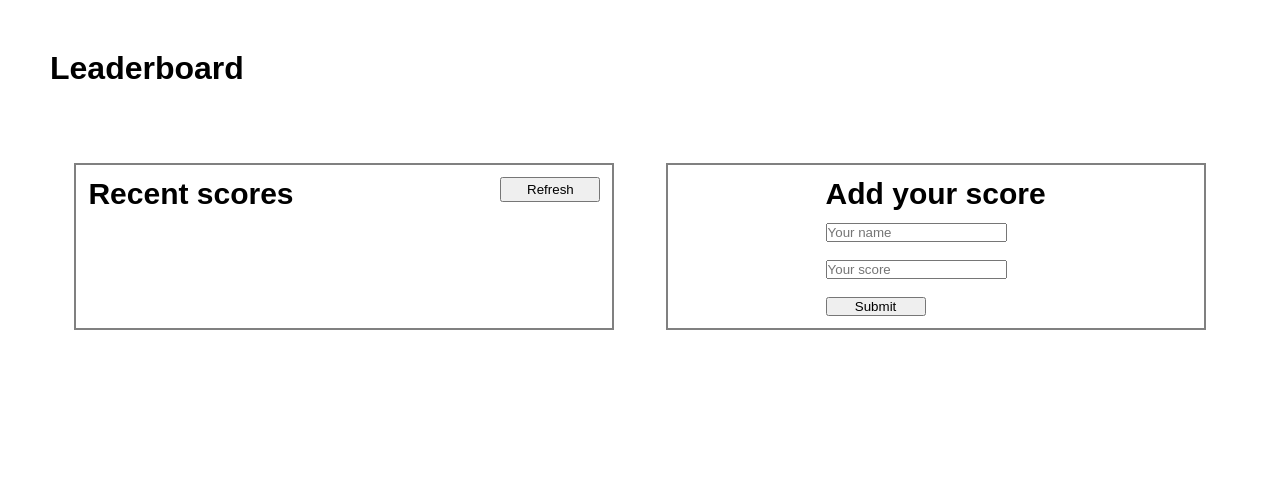
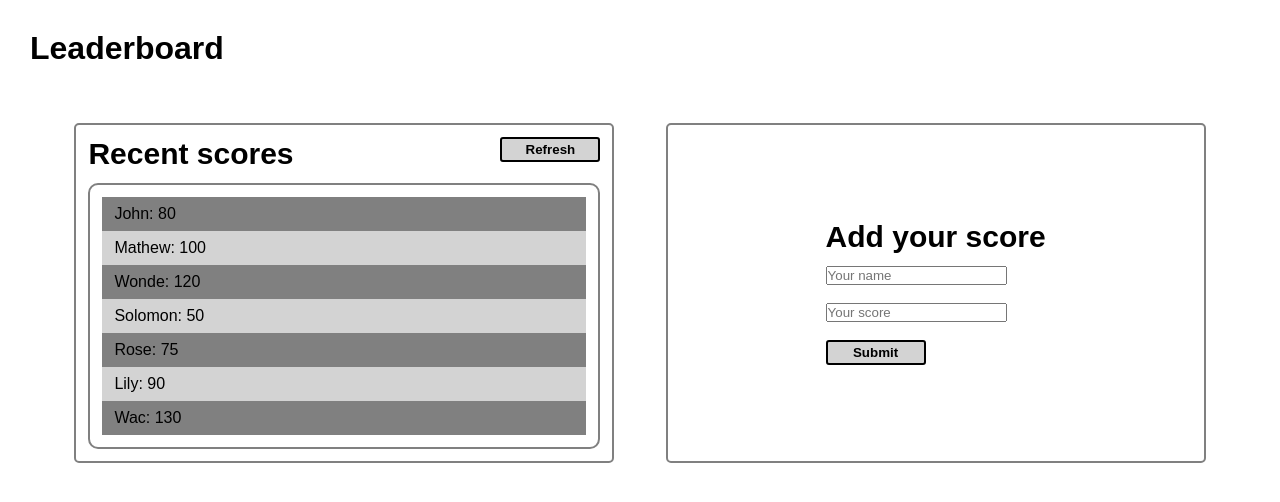
Before and after one commit to wacoo/smart-api-leaderboard, a website built with webpack: page src/index.html in a window 1280 px wide. Built offline with nearby package versions, Linux system fonts and the light colour scheme.

Commit message:
Add layout

```diff
--- a/src/index.html
+++ b/src/index.html
@@ -1,10 +1,12 @@
 <!DOCTYPE html>
 <html lang="en">
+
 <head>
     <meta charset="UTF-8">
     <meta name="viewport" content="width=device-width, initial-scale=1.0">
     <title>Smart API Leaderboard</title>
 </head>
+
 <body>
     <h1>Leaderboard</h1>
     <div id="parent">
@@ -14,13 +16,13 @@
                 <button id="btn-refresh">Refresh</button>
             </div>
             <div class="score-display">
+                <ul id="ul"></ul>
             </div>
         </div>
         <div class="frm-add-score">
             <div class="frm-wrap">
                 <h3>Add your score</h3>
                 <form action="" id="frm-add" method="post">
-
                     <input type="text" id="name" name="name" placeholder="Your name">
                     <br><br>
                     <input type="number" id="score" name="score" placeholder="Your score">
@@ -32,8 +34,7 @@
         </div>
     </div>
 
-
-
     <script src="index.js"></script>
 </body>
+
 </html>
--- a/src/index.js
+++ b/src/index.js
@@ -1,7 +1,37 @@
 import './style.css';
-import logo from './images/naver 1.png';
 
-const lg = document.querySelector('.lg');
+const ul = document.getElementById('ul');
+const form = document.getElementById('frm-add');
 
-lg.src = logo;
-lg.alt = 'Logo';
+const scores = [
+  { name: 'John', score: 80 },
+  { name: 'Mathew', score: 100 },
+  { name: 'Wonde', score: 120 },
+  { name: 'Solomon', score: 50 },
+  { name: 'Rose', score: 75 },
+  { name: 'Lily', score: 90 },
+  { name: 'Wac', score: 130 },
+];
+const populareScoreBoard = () => {
+  if (scores !== []) {
+    ul.innerHTML = '';
+    scores.forEach((score) => {
+      const li = document.createElement('li');
+      li.innerHTML = `${score.name}: ${score.score}`;
+      ul.appendChild(li);
+    });
+  }
+};
+
+const addSubmitListener = () => {
+  form.addEventListener('submit', (event) => {
+    event.preventDefault();
+    const name = form.elements.name.value;
+    const score = form.elements.score.value;
+    scores.push({ name, score });
+    populareScoreBoard();
+  });
+};
+
+addSubmitListener();
+populareScoreBoard();
--- a/src/style.css
+++ b/src/style.css
@@ -2,9 +2,11 @@
   margin: 0;
   padding: 0;
 }
- body {
+
+body {
   font-family: sans-serif;
- }
+}
+
 #parent {
   display: flex;
   justify-content: center;
@@ -14,6 +16,7 @@
 .frm-add-score {
   width: 40%;
   margin: 2%;
+  border-radius: 5px;
   border: gray solid 2px;
 }
 
@@ -25,31 +28,39 @@
   padding: 12px;
   display: flex;
   justify-content: center;
+  align-items: center;
 }
 
 .heading {
   display: flex;
   justify-content: space-between;
-  /* outline: pink solid 2px; */
 }
 
 button {
   min-width: 100px;
   max-height: 25px;
+  display: flex;
+  justify-content: center;
+  align-items: center;
+  background-color: lightgray;
+  color: black;
+  border: black solid 2px;
+  border-radius: 3px;
+  padding: 5px 0;
+  font-weight: 600;
 }
 
 .recent-scores h3 {
   width: 100%;
   font-size: 30px;
   font-family: sans-serif;
-  /* outline: green solid 2px; */
 }
+
 .frm-add-score h3 {
   width: 100%;
   margin: 0 0 12px 0;
   font-size: 30px;
   font-family: sans-serif;
-  /* outline: green solid 2px; */
 }
 
 .frm-wrap {
@@ -58,5 +69,29 @@ button {
 }
 
 h1 {
-  margin: 50px;
+  margin: 30px;
 }
+
+.score-display {
+  border: gray solid 2px;
+  padding: 12px;
+  margin-top: 12px;
+  border-radius: 10px;
+}
+
+.score-display ul {
+  list-style-type: none;
+}
+
+.score-display li {
+  font-weight: 500;
+  padding: 8px 12px;
+}
+
+li:nth-child(even) {
+  background-color: lightgray;
+}
+
+li:nth-child(odd) {
+  background-color: gray;
+}
```
Also changed, not shown: dist/ca4cf6e55fcc877a4220.png (deleted), dist/index.html, dist/main.bundle.js, dist/runtime.bundle.js (deleted). Lines whose indentation alone changed are shown as unchanged.
